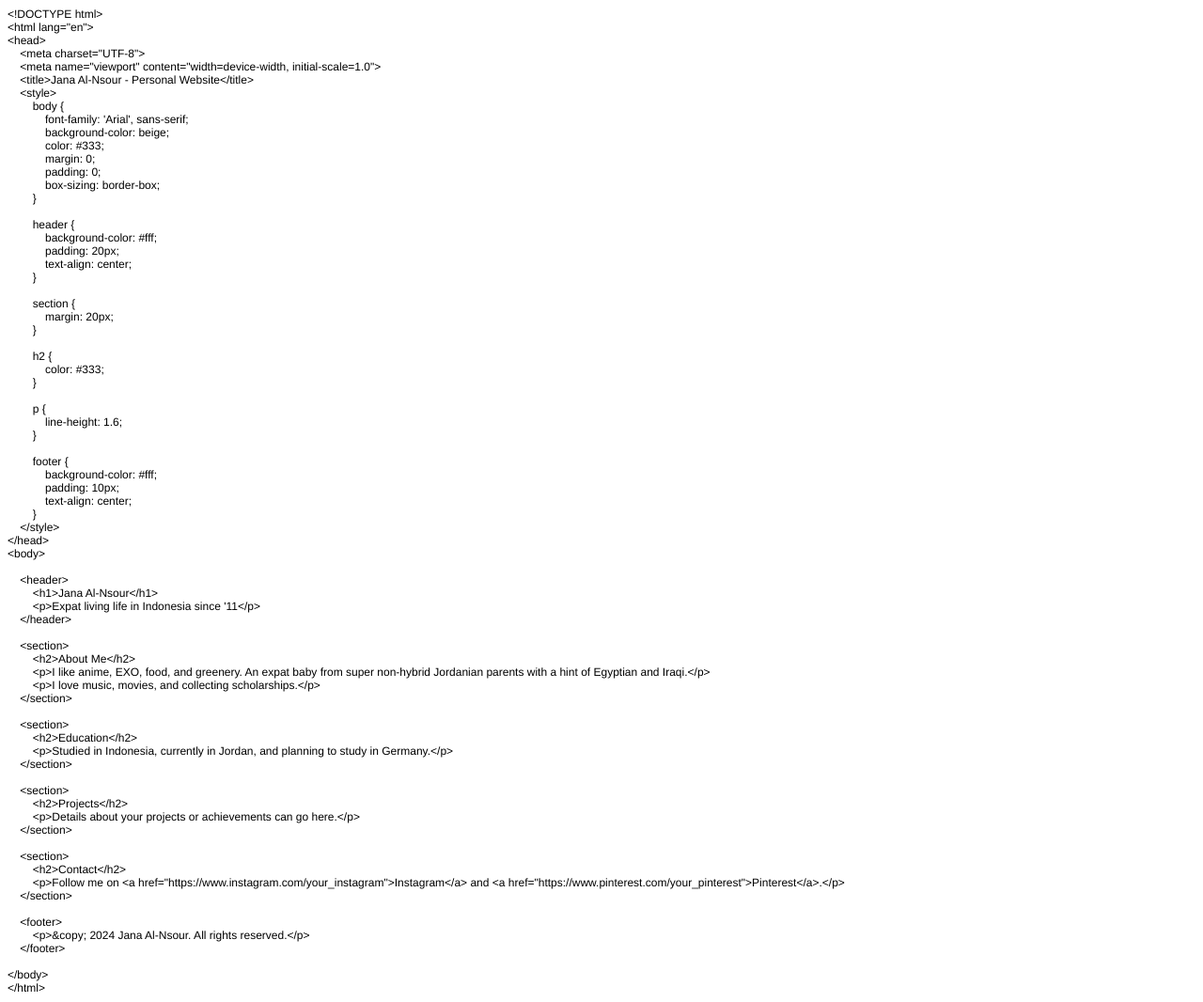
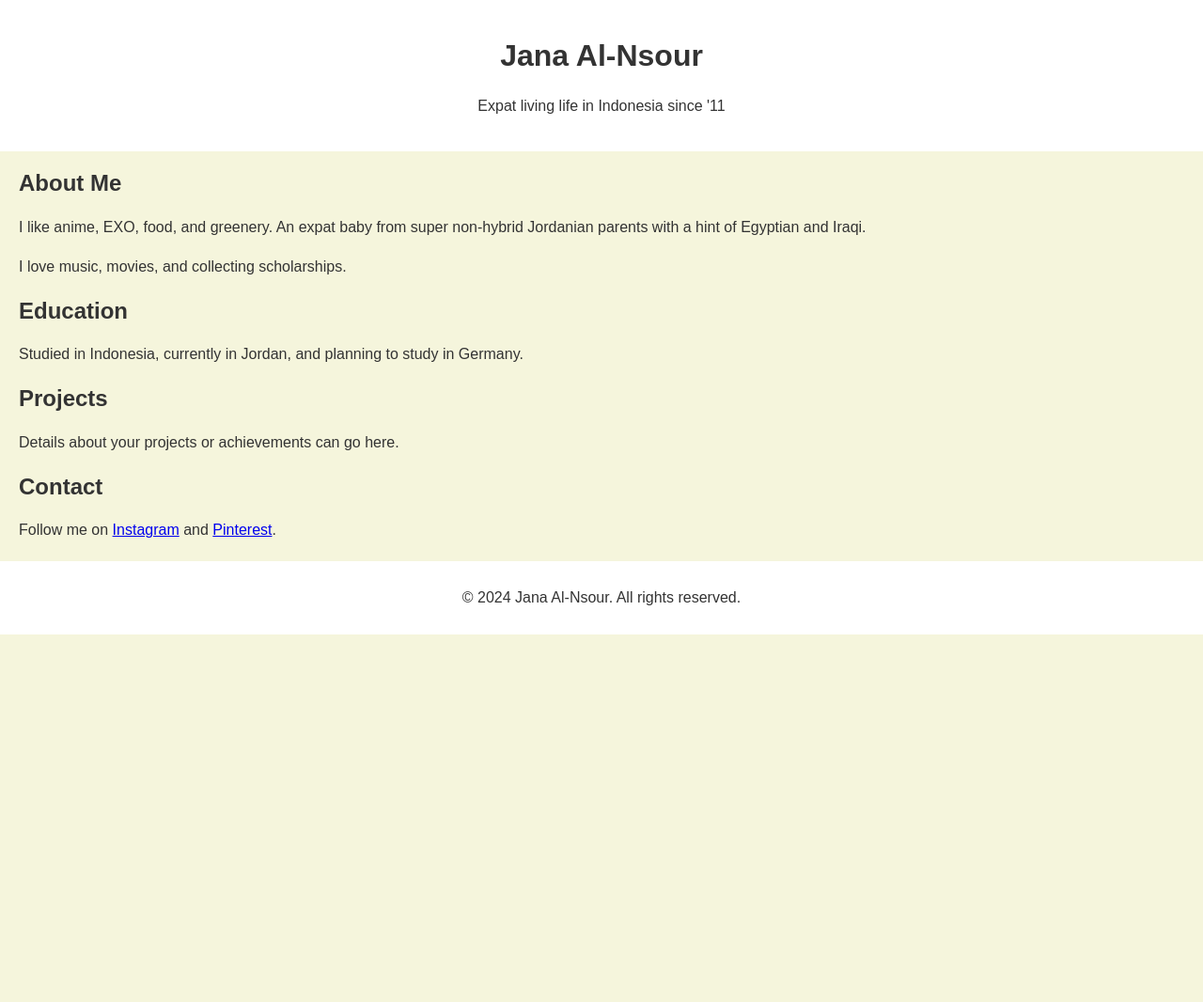
Before and after one commit to Janusour/Janusour, a plain HTML site: page html.index.html in a window 1280 px wide. Shown: the whole page at 94% size. After the commit the page ends 800 px from the top, so only its background shows below. Drawn offline with Linux system fonts and the light colour scheme.

Commit message:
Update html.index.html

```diff
--- a/html.index.html
+++ b/html.index.html
@@ -1,91 +1,75 @@
-<!DOCTYPE html PUBLIC "-//W3C//DTD HTML 4.01//EN" "http://www.w3.org/TR/html4/strict.dtd">
-<html>
+<!DOCTYPE html>
+<html lang="en">
 <head>
-  <meta http-equiv="Content-Type" content="text/html; charset=utf-8">
-  <meta http-equiv="Content-Style-Type" content="text/css">
-  <title></title>
-  <meta name="Generator" content="Cocoa HTML Writer">
-  <meta name="CocoaVersion" content="2487.3">
-  <style type="text/css">
-    p.p1 {margin: 0.0px 0.0px 0.0px 0.0px; font: 12.0px Helvetica}
-    p.p2 {margin: 0.0px 0.0px 0.0px 0.0px; font: 12.0px Helvetica; min-height: 14.0px}
-  </style>
+    <meta charset="UTF-8">
+    <meta name="viewport" content="width=device-width, initial-scale=1.0">
+    <title>Jana Al-Nsour - Personal Website</title>
+    <style>
+        body {
+            font-family: 'Arial', sans-serif;
+            background-color: beige;
+            color: #333;
+            margin: 0;
+            padding: 0;
+            box-sizing: border-box;
+        }
+
+        header {
+            background-color: #fff;
+            padding: 20px;
+            text-align: center;
+        }
+
+        section {
+            margin: 20px;
+        }
+
+        h2 {
+            color: #333;
+        }
+
+        p {
+            line-height: 1.6;
+        }
+
+        footer {
+            background-color: #fff;
+            padding: 10px;
+            text-align: center;
+        }
+    </style>
 </head>
 <body>
-<p class="p1">&lt;!DOCTYPE html&gt;</p>
-<p class="p1">&lt;html lang="en"&gt;</p>
-<p class="p1">&lt;head&gt;</p>
-<p class="p1"><span class="Apple-converted-space">    </span>&lt;meta charset="UTF-8"&gt;</p>
-<p class="p1"><span class="Apple-converted-space">    </span>&lt;meta name="viewport" content="width=device-width, initial-scale=1.0"&gt;</p>
-<p class="p1"><span class="Apple-converted-space">    </span>&lt;title&gt;Jana Al-Nsour - Personal Website&lt;/title&gt;</p>
-<p class="p1"><span class="Apple-converted-space">    </span>&lt;style&gt;</p>
-<p class="p1"><span class="Apple-converted-space">        </span>body {</p>
-<p class="p1"><span class="Apple-converted-space">            </span>font-family: 'Arial', sans-serif;</p>
-<p class="p1"><span class="Apple-converted-space">            </span>background-color: beige;</p>
-<p class="p1"><span class="Apple-converted-space">            </span>color: #333;</p>
-<p class="p1"><span class="Apple-converted-space">            </span>margin: 0;</p>
-<p class="p1"><span class="Apple-converted-space">            </span>padding: 0;</p>
-<p class="p1"><span class="Apple-converted-space">            </span>box-sizing: border-box;</p>
-<p class="p1"><span class="Apple-converted-space">        </span>}</p>
-<p class="p2"><br></p>
-<p class="p1"><span class="Apple-converted-space">        </span>header {</p>
-<p class="p1"><span class="Apple-converted-space">            </span>background-color: #fff;</p>
-<p class="p1"><span class="Apple-converted-space">            </span>padding: 20px;</p>
-<p class="p1"><span class="Apple-converted-space">            </span>text-align: center;</p>
-<p class="p1"><span class="Apple-converted-space">        </span>}</p>
-<p class="p2"><br></p>
-<p class="p1"><span class="Apple-converted-space">        </span>section {</p>
-<p class="p1"><span class="Apple-converted-space">            </span>margin: 20px;</p>
-<p class="p1"><span class="Apple-converted-space">        </span>}</p>
-<p class="p2"><br></p>
-<p class="p1"><span class="Apple-converted-space">        </span>h2 {</p>
-<p class="p1"><span class="Apple-converted-space">            </span>color: #333;</p>
-<p class="p1"><span class="Apple-converted-space">        </span>}</p>
-<p class="p2"><br></p>
-<p class="p1"><span class="Apple-converted-space">        </span>p {</p>
-<p class="p1"><span class="Apple-converted-space">            </span>line-height: 1.6;</p>
-<p class="p1"><span class="Apple-converted-space">        </span>}</p>
-<p class="p2"><br></p>
-<p class="p1"><span class="Apple-converted-space">        </span>footer {</p>
-<p class="p1"><span class="Apple-converted-space">            </span>background-color: #fff;</p>
-<p class="p1"><span class="Apple-converted-space">            </span>padding: 10px;</p>
-<p class="p1"><span class="Apple-converted-space">            </span>text-align: center;</p>
-<p class="p1"><span class="Apple-converted-space">        </span>}</p>
-<p class="p1"><span class="Apple-converted-space">    </span>&lt;/style&gt;</p>
-<p class="p1">&lt;/head&gt;</p>
-<p class="p1">&lt;body&gt;</p>
-<p class="p2"><br></p>
-<p class="p1"><span class="Apple-converted-space">    </span>&lt;header&gt;</p>
-<p class="p1"><span class="Apple-converted-space">        </span>&lt;h1&gt;Jana Al-Nsour&lt;/h1&gt;</p>
-<p class="p1"><span class="Apple-converted-space">        </span>&lt;p&gt;Expat living life in Indonesia since '11&lt;/p&gt;</p>
-<p class="p1"><span class="Apple-converted-space">    </span>&lt;/header&gt;</p>
-<p class="p2"><br></p>
-<p class="p1"><span class="Apple-converted-space">    </span>&lt;section&gt;</p>
-<p class="p1"><span class="Apple-converted-space">        </span>&lt;h2&gt;About Me&lt;/h2&gt;</p>
-<p class="p1"><span class="Apple-converted-space">        </span>&lt;p&gt;I like anime, EXO, food, and greenery. An expat baby from super non-hybrid Jordanian parents with a hint of Egyptian and Iraqi.&lt;/p&gt;</p>
-<p class="p1"><span class="Apple-converted-space">        </span>&lt;p&gt;I love music, movies, and collecting scholarships.&lt;/p&gt;</p>
-<p class="p1"><span class="Apple-converted-space">    </span>&lt;/section&gt;</p>
-<p class="p2"><br></p>
-<p class="p1"><span class="Apple-converted-space">    </span>&lt;section&gt;</p>
-<p class="p1"><span class="Apple-converted-space">        </span>&lt;h2&gt;Education&lt;/h2&gt;</p>
-<p class="p1"><span class="Apple-converted-space">        </span>&lt;p&gt;Studied in Indonesia, currently in Jordan, and planning to study in Germany.&lt;/p&gt;</p>
-<p class="p1"><span class="Apple-converted-space">    </span>&lt;/section&gt;</p>
-<p class="p2"><br></p>
-<p class="p1"><span class="Apple-converted-space">    </span>&lt;section&gt;</p>
-<p class="p1"><span class="Apple-converted-space">        </span>&lt;h2&gt;Projects&lt;/h2&gt;</p>
-<p class="p1"><span class="Apple-converted-space">        </span>&lt;p&gt;Details about your projects or achievements can go here.&lt;/p&gt;</p>
-<p class="p1"><span class="Apple-converted-space">    </span>&lt;/section&gt;</p>
-<p class="p2"><br></p>
-<p class="p1"><span class="Apple-converted-space">    </span>&lt;section&gt;</p>
-<p class="p1"><span class="Apple-converted-space">        </span>&lt;h2&gt;Contact&lt;/h2&gt;</p>
-<p class="p1"><span class="Apple-converted-space">        </span>&lt;p&gt;Follow me on &lt;a href="https://www.instagram.com/your_instagram"&gt;Instagram&lt;/a&gt; and &lt;a href="https://www.pinterest.com/your_pinterest"&gt;Pinterest&lt;/a&gt;.&lt;/p&gt;</p>
-<p class="p1"><span class="Apple-converted-space">    </span>&lt;/section&gt;</p>
-<p class="p2"><br></p>
-<p class="p1"><span class="Apple-converted-space">    </span>&lt;footer&gt;</p>
-<p class="p1"><span class="Apple-converted-space">        </span>&lt;p&gt;&amp;copy; 2024 Jana Al-Nsour. All rights reserved.&lt;/p&gt;</p>
-<p class="p1"><span class="Apple-converted-space">    </span>&lt;/footer&gt;</p>
-<p class="p2"><br></p>
-<p class="p1">&lt;/body&gt;</p>
-<p class="p1">&lt;/html&gt;</p>
+
+    <header>
+        <h1>Jana Al-Nsour</h1>
+        <p>Expat living life in Indonesia since '11</p>
+    </header>
+
+    <section>
+        <h2>About Me</h2>
+        <p>I like anime, EXO, food, and greenery. An expat baby from super non-hybrid Jordanian parents with a hint of Egyptian and Iraqi.</p>
+        <p>I love music, movies, and collecting scholarships.</p>
+    </section>
+
+    <section>
+        <h2>Education</h2>
+        <p>Studied in Indonesia, currently in Jordan, and planning to study in Germany.</p>
+    </section>
+
+    <section>
+        <h2>Projects</h2>
+        <p>Details about your projects or achievements can go here.</p>
+    </section>
+
+    <section>
+        <h2>Contact</h2>
+        <p>Follow me on <a href="https://www.instagram.com/your_instagram">Instagram</a> and <a href="https://www.pinterest.com/your_pinterest">Pinterest</a>.</p>
+    </section>
+
+    <footer>
+        <p>&copy; 2024 Jana Al-Nsour. All rights reserved.</p>
+    </footer>
+
 </body>
 </html>
```
